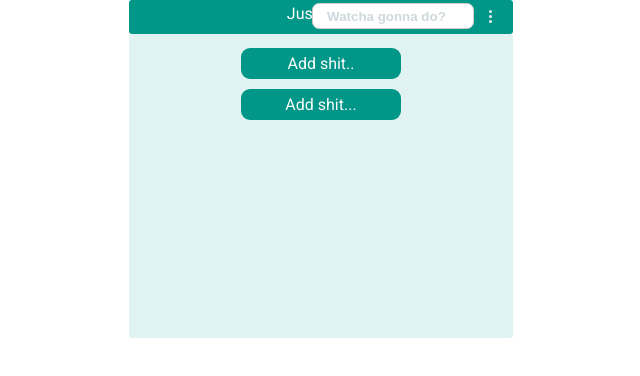
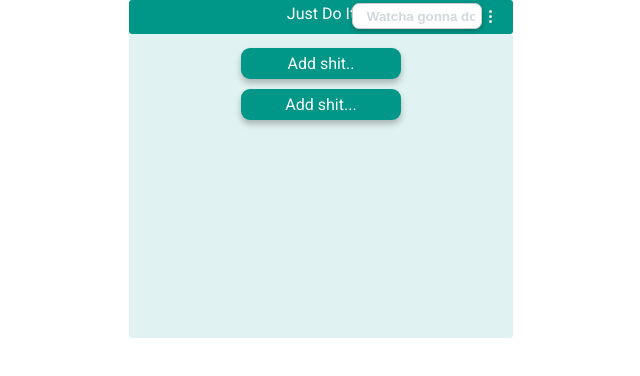
Before and after one commit to DGiannaris/react_crush, a React (Create React App) app: page / in a window 1280 px wide. Both pictures are taken after a click on the element 809 px from the left and 17 px from the top of the page. Shown: the top 376 px of the page, without its empty margins (319-959 px from the left). Built offline with nearby package versions, Linux system fonts and the light colour scheme.

Commit message:
Changed the way input dom renders + fade in

```diff
--- a/package.json
+++ b/package.json
@@ -4,9 +4,11 @@
   "private": true,
   "dependencies": {
     "react": "^16.10.2",
+    "react-css-transition": "^0.7.4",
     "react-dom": "^16.10.2",
     "react-redux": "^7.1.1",
-    "react-scripts": "3.2.0"
+    "react-scripts": "3.2.0",
+    "react-spring": "^8.0.27"
   },
   "scripts": {
     "start": "react-scripts start",
--- a/src/Header.js
+++ b/src/Header.js
@@ -1,19 +1,49 @@
-import React from 'react';
-
+import React, {useState} from 'react';
+import { PropTypes } from 'react';
 import './Header.css';
 import TodoList from './TodoList.js';
 import MenuButton from './MenuButton.js';
+import Input from './Input.js';
 
 
-function Header() {
-  return (
+class Header extends React.Component {
+  constructor(props) {
+    super(props);
+    this.state={
+      value:'',
+      inputVisibility:false
+    }
 
-    <div className="Header">
-      <div className="header-text">Just Do It</div>
-        <TodoList />
-        <MenuButton/>
-    </div>
-  );
+    this.handleVal = this.handleVal.bind(this);
+    this.handleClick = this.handleClick.bind(this);
+  }
+
+
+
+handleVal(val){
+  this.setState({value:val});
+}
+
+
+  handleClick(){
+    this.setState({inputVisibility:!this.state.inputVisibility});
+
+}
+  render() {
+
+   return (
+
+      <div className = "Header" >
+      <div className = "header-text" > Just Do It < /div>
+      <TodoList / >
+      < MenuButton handleClick = {this.handleClick} / >
+      {this.state.inputVisibility === true ? < Input / > : null}
+      </div>
+
+    );
+
+
+  }
 }
 
 export default Header;
--- a/src/Input.css
+++ b/src/Input.css
@@ -1,16 +1,18 @@
 
 .InputBox{
+
 position:relative;
-left:-12.3em;
-top:-3.3em;
+left:25%;
+top:-335px;
 padding:0 .5em 0 .5em;
 background-color: white;
-width:11em;
+width:30%;
 height:1.8em;
 border-radius: 7px;
 border: 1px solid #ccc;
 
 text-align: left;
+box-shadow: 0 2px 4px 0 rgba(0,0,0,.25);
 
 }
 
--- a/src/Input.js
+++ b/src/Input.js
@@ -1,6 +1,6 @@
 import React from 'react';
-
 import './Input.css';
+import {useSpring, animated} from 'react-spring';
 
 function Input() {
 //todo oneday
@@ -9,20 +9,18 @@ function Input() {
 // el.target.style.height=el.target.value.length+"ch";
 //
 // }
+const anim = useSpring({
+  opacity: 1,
+  from: { opacity: 0 },
+});
+  return (
+    <animated.div  style={anim} className = "Input" >
+    <input className = 'InputBox'
+    type = "text"
+    placeholder = "  Watcha gonna do?"/>
 
-
-
-  return (
-
-    <div className="Input">
-    <input className='InputBox'
-          type="text"
-          placeholder="  Watcha gonna do?"
-          // onChange={expandHeight}
-        />
-
-    </div>
+    </animated.div>
   );
-}
+  }
 
 export default Input;
--- a/src/MenuButton.js
+++ b/src/MenuButton.js
@@ -1,35 +1,31 @@
-import React, { useState } from 'react';
+import React from 'react';
+import { PropTypes } from 'react';
 
 import './MenuButton.css';
-import Input from './Input.js';
 
 
-function MenuButton() {
-
- const [value, setValue] = useState('Watcha gonna do?');
- const [inputVisibility,setInputVisibility]=useState('NOTVIS');
+class MenuButton extends React.Component {
+  constructor(props) {
+    super(props);
+  }
 
 
- let getInput=()=>{
-   inputVisibility=='NOTVIS'?setInputVisibility('VIS'):setInputVisibility('NOTVIS');
-   //alert(inputVisibility);
- }
+  render() {
+    return (
 
+    <div className = "MenuButton" >
+      <div className = "Button"  onClick = {this.props.handleClick} >
+        <ul className = "Fakelist" >
+          <li className = "Dots" > < /li>
+          <li className = "Dots" > < /li>
+          <li className = "Dots" > < /li>
+        </ul>
 
-  return (
+      </div>
 
-    <div className="MenuButton" >
-    <div className="Button"onClick={getInput}>
-    <ul className="Fakelist">
-    <li className="Dots"> </li>
-    <li className="Dots"> </li>
-    <li className="Dots"> </li>
-    </ul>
-
-    </div>
-      {inputVisibility=='VIS'?<Input/>:null}
-    </div>
-  );
+      </div>
+    );
+  }
 }
 
 export default MenuButton;
--- a/src/TodoList.css
+++ b/src/TodoList.css
@@ -50,6 +50,7 @@ background-color: #009688;
 padding:6px 0 6px 0;
 overflow: hidden;
 transition: all .2s ease-in-out;
+ box-shadow: 0 4px 6px 0 rgba(0,0,0,.25);
 }
 
 
@@ -61,6 +62,7 @@ background-color: #4DB6AC;
 padding:6px 0 6px 0;
 overflow: hidden;
 cursor: pointer;
+box-shadow: 0 3px 4px 0 rgba(0,0,0,.25);
 }
 
 /*li:before {
```
Also changed, not shown: src/Header.css (line endings or trailing spaces), 1 other file (tests, documents, lock files or other folders).
